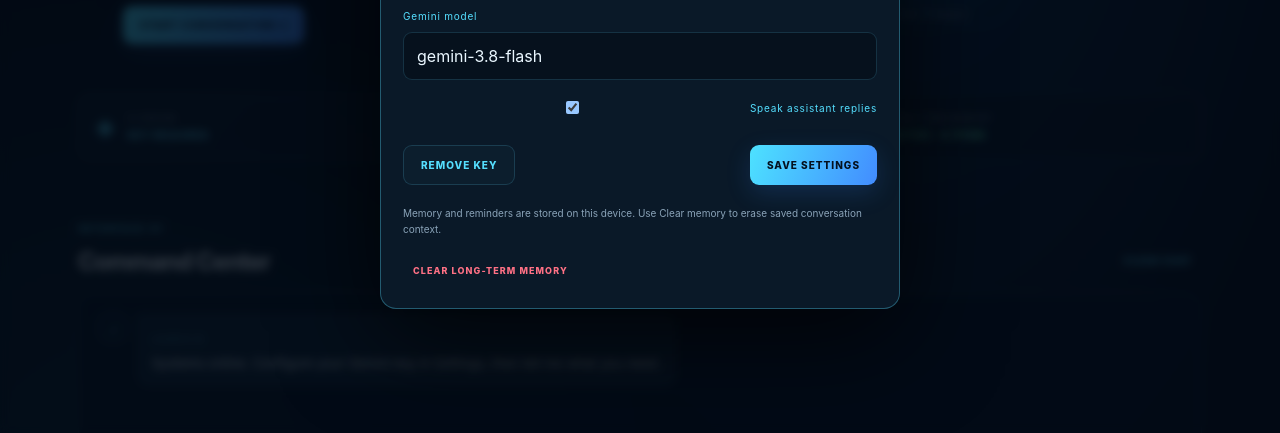
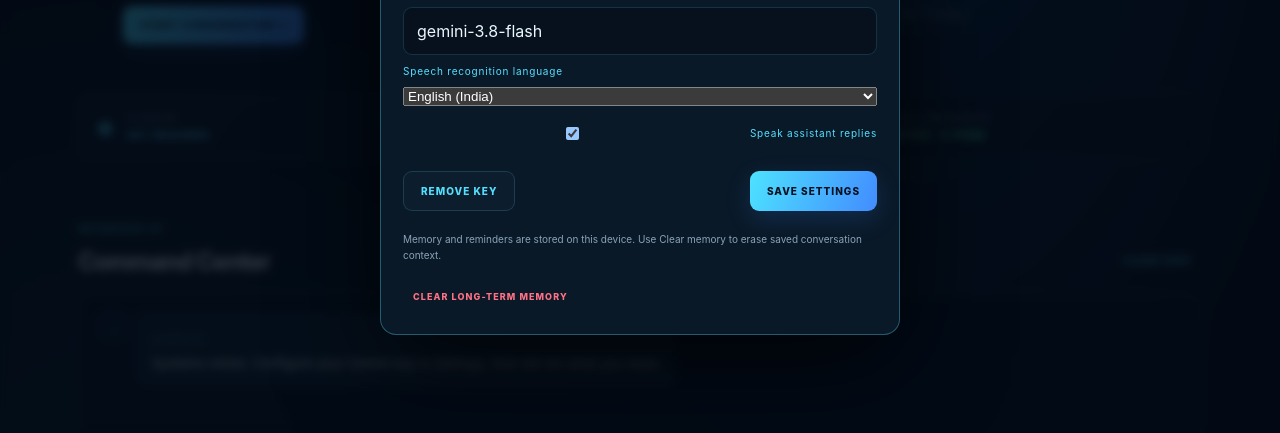
Before and after one commit to akarshbantu58-hub/Jk, a website: page frontend/index.html in a window 1280 px wide. Both pictures are taken after a click on the button "Open settings". Shown: the part 366-799 px from the top of the page. Drawn offline with Linux system fonts and the light colour scheme.

Commit message:
Add English and Telugu voice language setting

```diff
--- a/frontend/index.html
+++ b/frontend/index.html
@@ -100,6 +100,8 @@
       <label for="api-key">Gemini API key</label><input id="api-key" type="password" autocomplete="off" placeholder="Paste your personal API key">
       <p class="setting-note">Stored only in this browser's local storage. It is sent to Google's Gemini API when you chat. Never commit it to GitHub or share it.</p>
       <label for="model-name">Gemini model</label><input id="model-name" value="gemini-3.8-flash" spellcheck="false">
+      <label for="voice-language">Speech recognition language</label>
+      <select id="voice-language"><option value="en-IN">English (India)</option><option value="te-IN">Telugu (India)</option></select>
       <label class="check-row"><input type="checkbox" id="speak-replies" checked> Speak assistant replies</label>
       <div class="settings-actions"><button type="button" class="secondary-btn" id="forget-key">REMOVE KEY</button><button type="button" class="primary-btn" id="save-settings">SAVE SETTINGS</button></div>
       <p class="setting-note">Memory and reminders are stored on this device. Use Clear memory to erase saved conversation context.</p>
```
